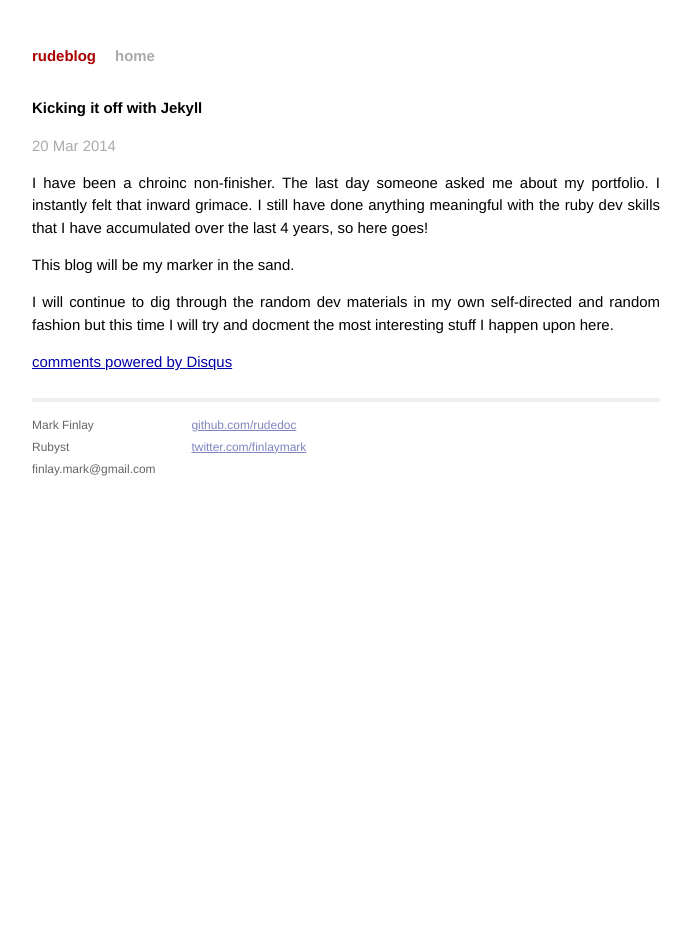
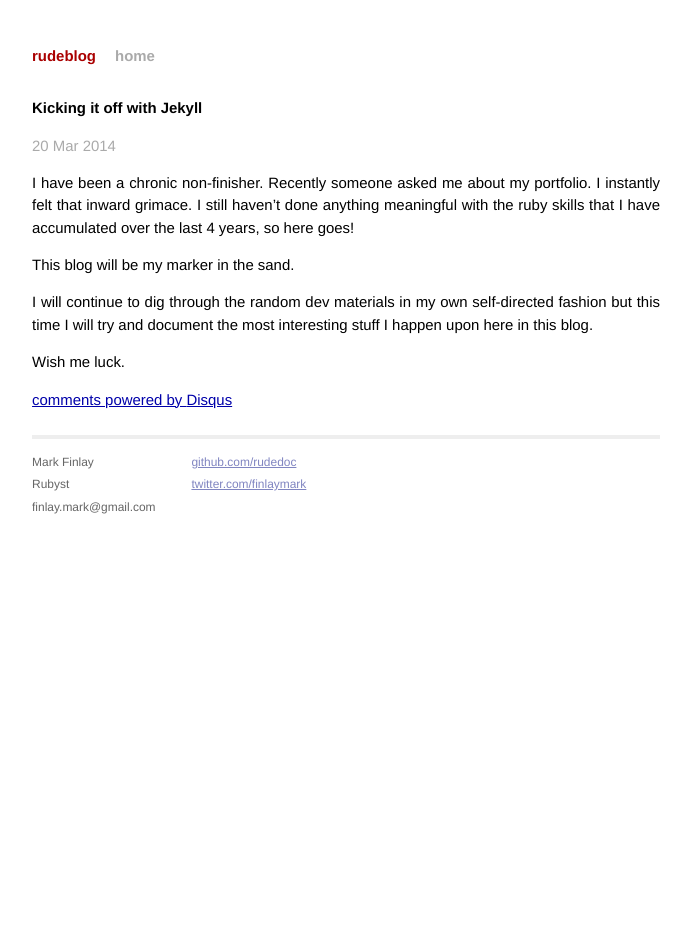
Before and after one commit to rudedoc/rudedoc.github.io, a Jekyll site: the page built from _posts/2014-03-21-kicking-it-off-with-jekyll.markdown, in a window 1280 px wide. Shown: the whole page, without its empty margins (294-985 px from the left). Built offline with Jekyll 4.4.1, drawn with Linux system fonts in a browser that asks for light colours; Markdown is read by kramdown in place of the engine named in the settings; comment, search, counter and statistics services are not loaded.

Commit message:
small fixes

```diff
--- a/_posts/2014-03-21-kicking-it-off-with-jekyll.markdown
+++ b/_posts/2014-03-21-kicking-it-off-with-jekyll.markdown
@@ -4,8 +4,10 @@ title:  "Kicking it off with Jekyll"
 date:   2014-03-20 22:32:32
 categories: jekyll update
 ---
-I have been a chroinc non-finisher. The last day someone asked me about my portfolio. I instantly felt that inward grimace. I still have done anything meaningful with the ruby dev skills that I have accumulated over the last 4 years, so here goes!
+I have been a chronic non-finisher. Recently someone asked me about my portfolio. I instantly felt that inward grimace. I still haven't done anything meaningful with the ruby skills that I have accumulated over the last 4 years, so here goes!
 
  This blog will be my marker in the sand.
 
- I will continue to dig through the random dev materials in my own self-directed and random fashion but this time I will try and docment the most interesting stuff I happen upon here.
+ I will continue to dig through the random dev materials in my own self-directed fashion but this time I will try and document the most interesting stuff I happen upon here in this blog.
+
+Wish me luck.
```
Also changed, not shown: 2 other files.
